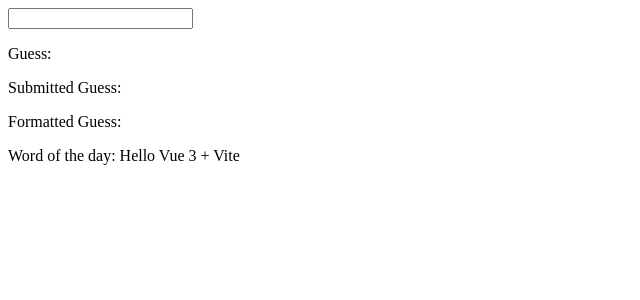
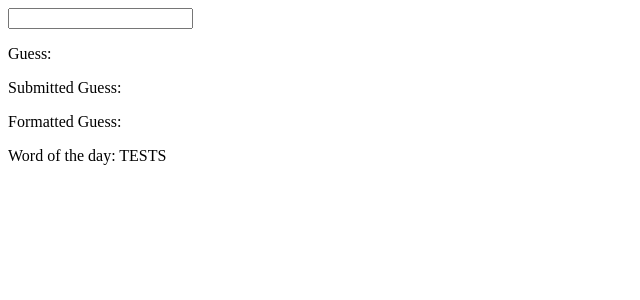
Before and after one commit to alizcelik/wordle, a Vue app: page / in a window 1280 px wide. Shown: the top 300 px of the page, without its empty margins (0-640 px from the left). Built offline with nearby package versions, Linux system fonts and the light colour scheme.

Commit message:
use word-of-the-day that passes

```diff
--- a/src/App.vue
+++ b/src/App.vue
@@ -3,5 +3,5 @@ import WordleBoard from "./components/WordleBoard.vue";
 </script>
 
 <template>
-  <WordleBoard word-of-the-day="Hello Vue 3 + Vite"/>
+  <WordleBoard word-of-the-day="TESTS"/>
 </template>
```
Also changed, not shown: 1 other file (tests, documents, lock files or other folders).
